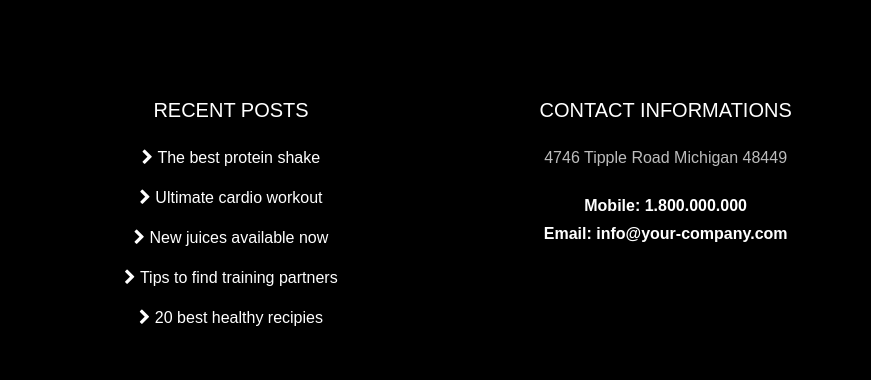
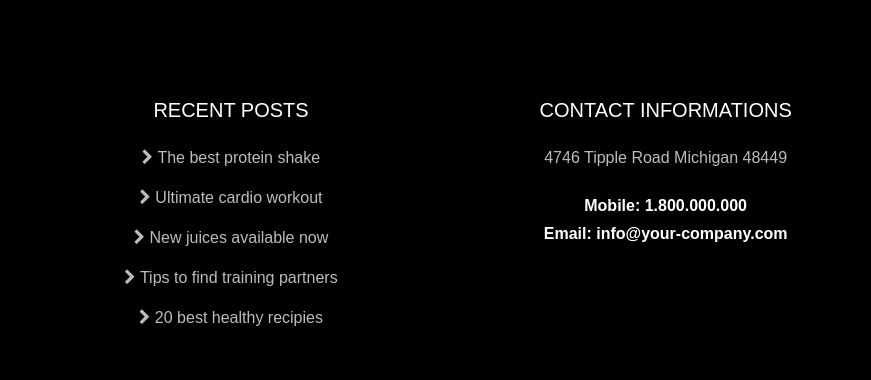
Before and after one commit to ChickenCode/proj-html-vuejs, a website: page index.html in a window 1280 px wide. Shown: the part 6076-6456 px from the top of the page, 409-1280 px from the left. Drawn offline with nearby package versions, Linux system fonts and the light colour scheme; files that its build step writes are made by us from their sources.

Commit message:
modifica footer

```diff
--- a/src/_footer.scss
+++ b/src/_footer.scss
@@ -7,6 +7,7 @@ footer {
     background-color: black;
 
     .articles {
+        color: $silver;
         &:hover{
         text-decoration: underline;
         cursor: pointer;
```
